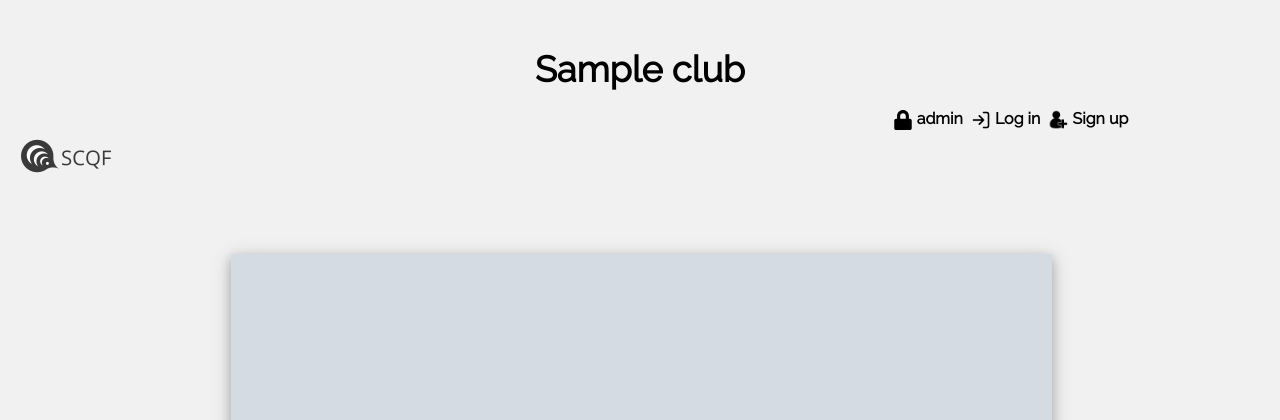
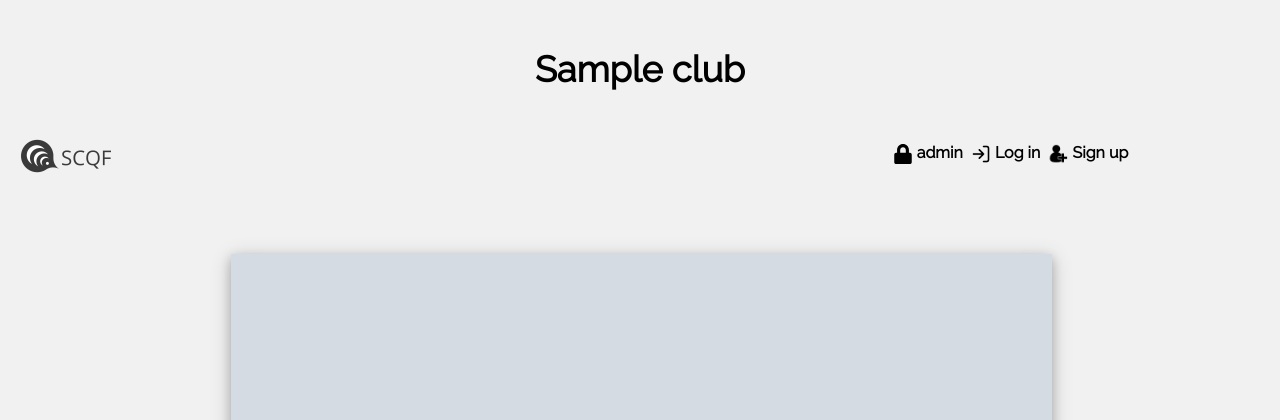
Before and after one commit to greendate/S20-Project, a Django app: page /club/1/ in a window 1280 px wide. Shown: the top 420 px of the page. Run offline with Django 3.2, Linux system fonts and the light colour scheme; tables that the repository leaves empty hold one stand-in row (Sample ...); lists and menus that the app fills with data are empty.

Commit message:
Added favicon

```diff
--- a/scqf/static/css/club.css
+++ b/scqf/static/css/club.css
@@ -159,6 +159,7 @@ a {
 }
 
 .navigation {
+  margin-top: 3.5%;
   margin-left: 70%;
   width: 20%;
 }
--- a/scqf/templates/scqf/club.html
+++ b/scqf/templates/scqf/club.html
@@ -3,6 +3,7 @@
     <head>
       <title>Sport Classes Quality Feedback</title>
       <meta charset="UTF-8">
+      <link rel = "icon" href = "{% static 'img/logo1.png' %}">
       <link rel="stylesheet" href="{% static 'css/club.css' %}">
       <meta name="viewport" content="width=device-width, initial-scale=1">
       <link rel="stylesheet" href="https://www.w3schools.com/w3css/4/w3.css">
--- a/scqf/templates/scqf/clubs_list.html
+++ b/scqf/templates/scqf/clubs_list.html
@@ -4,6 +4,7 @@
   <head>
     <title>Sport Classes Quality Feedback</title>
     <meta charset="UTF-8">
+    <link rel = "icon" href = "{% static 'img/logo1.png' %}">
     <link rel="stylesheet" href="{% static 'css/club.css' %}">
     <meta name="viewport" content="width=device-width, initial-scale=1">
     <link rel="stylesheet" href="https://www.w3schools.com/w3css/4/w3.css">
```
Also changed, not shown: scqf/static/img/logo1.png (added).
